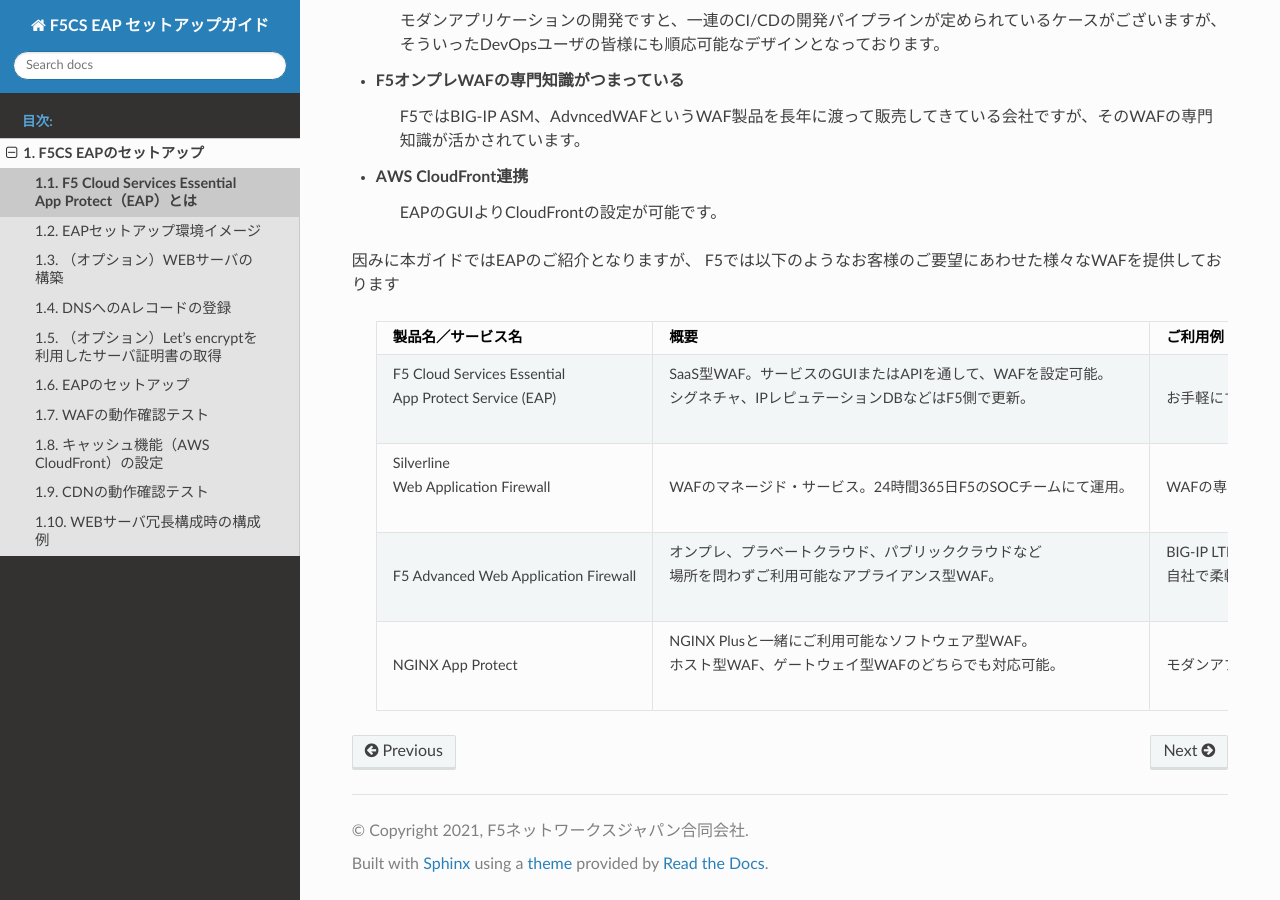
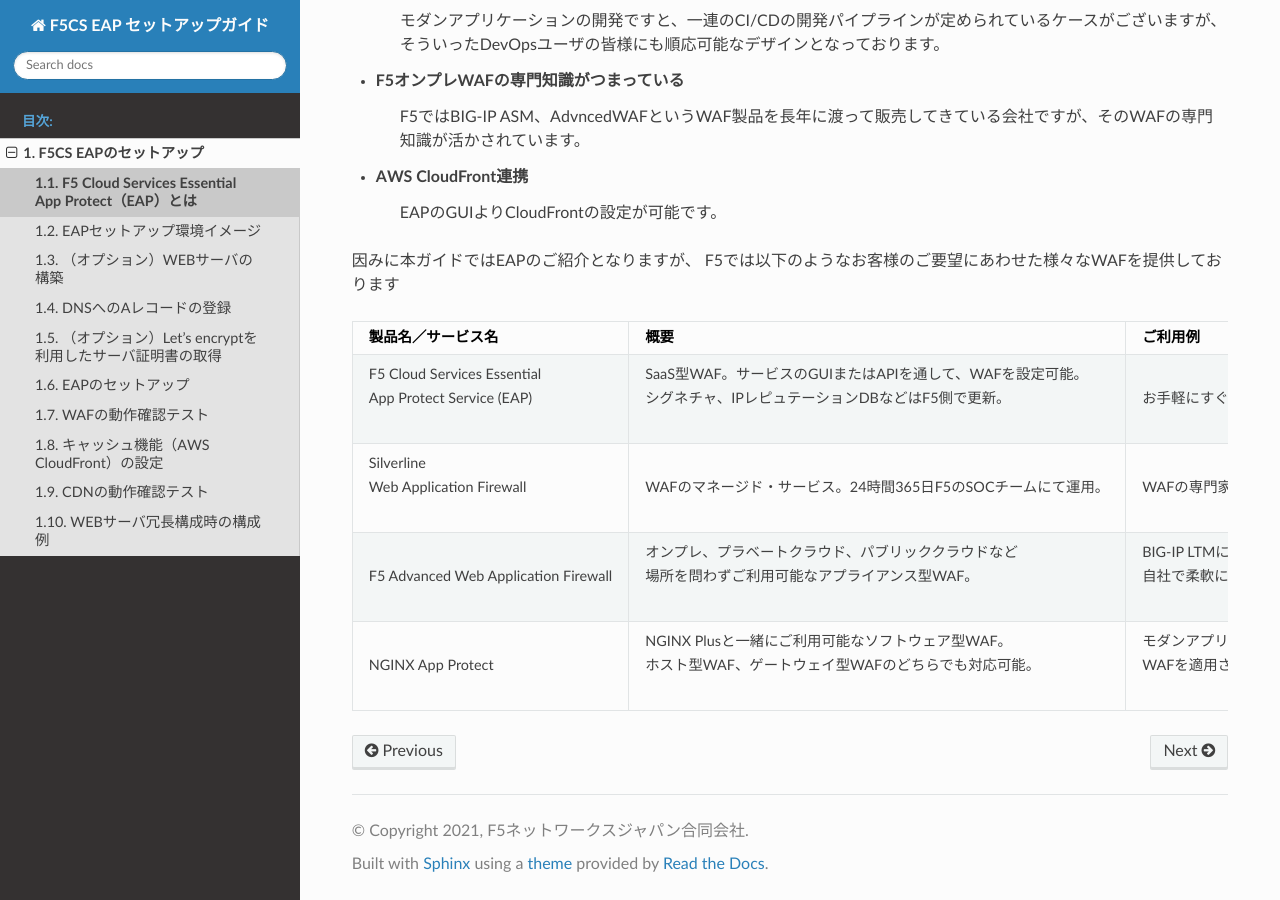
Before and after one commit to BeF5/f5j-easy-setup-eap, a Sphinx documentation site: the page built from docs/content1/module01/module01.rst, in a window 1280 px wide and 900 px high, scrolled down 840 px. Built offline with Sphinx 7.4.7 and the Read the Docs theme 2.0.0, drawn with Linux system fonts in a browser that asks for light colours; some of the changed lines change nothing that is shown.

Commit message:
表の変更

```diff
--- a/docs/content1/module01/module01.rst
+++ b/docs/content1/module01/module01.rst
@@ -23,17 +23,18 @@
 
 因みに本ガイドではEAPのご紹介となりますが、 F5では以下のようなお客様のご要望にあわせた様々なWAFを提供しております
 
-    .. csv-table::
-         :header: "製品名／サービス名", "概要", "ご利用例"
-         :widths: 10, 30, 20
+.. csv-table::
+        :header: "製品名／サービス名", "概要", "ご利用例"
+        :widths: 8, 25, 15
 
-         "| F5 Cloud Services Essential
-         | App Protect Service (EAP)", "| SaaS型WAF。サービスのGUIまたはAPIを通して、WAFを設定可能。
-         | シグネチャ、IPレピュテーションDBなどはF5側で更新。", "お手軽にすぐにWAFをご利用されたいケース"
-         "| Silverline
-         | Web Application Firewall", "WAFのマネージド・サービス。24時間365日F5のSOCチームにて運用。", "WAFの専門家に運用を任されたいケース"
-         "F5 Advanced Web Application Firewall", "| オンプレ、プラベートクラウド、パブリッククラウドなど
-         | 場所を問わずご利用可能なアプライアンス型WAF。", "| BIG-IP LTMにアドオンされたいケース
-         | 自社で柔軟にWAFを運用されたいケース"
-         "NGINX App Protect", "| NGINX Plusと一緒にご利用可能なソフトウェア型WAF。
-         | ホスト型WAF、ゲートウェイ型WAFのどちらでも対応可能。", "モダンアプリケーション環境において、WAFを適用されたいケース"
+        "| F5 Cloud Services Essential
+        | App Protect Service (EAP)", "| SaaS型WAF。サービスのGUIまたはAPIを通して、WAFを設定可能。
+        | シグネチャ、IPレピュテーションDBなどはF5側で更新。", "お手軽にすぐにWAFをご利用されたいケース"
+        "| Silverline
+        | Web Application Firewall", "WAFのマネージド・サービス。24時間365日F5のSOCチームにて運用。", "WAFの専門家に運用を任されたいケース"
+        "F5 Advanced Web Application Firewall", "| オンプレ、プラベートクラウド、パブリッククラウドなど
+        | 場所を問わずご利用可能なアプライアンス型WAF。", "| BIG-IP LTMにアドオンされたいケース
+        | 自社で柔軟にWAFを運用されたいケース"
+        "NGINX App Protect", "| NGINX Plusと一緒にご利用可能なソフトウェア型WAF。
+        | ホスト型WAF、ゲートウェイ型WAFのどちらでも対応可能。", "| モダンアプリケーション環境において、
+        | WAFを適用されたいケース"
```
